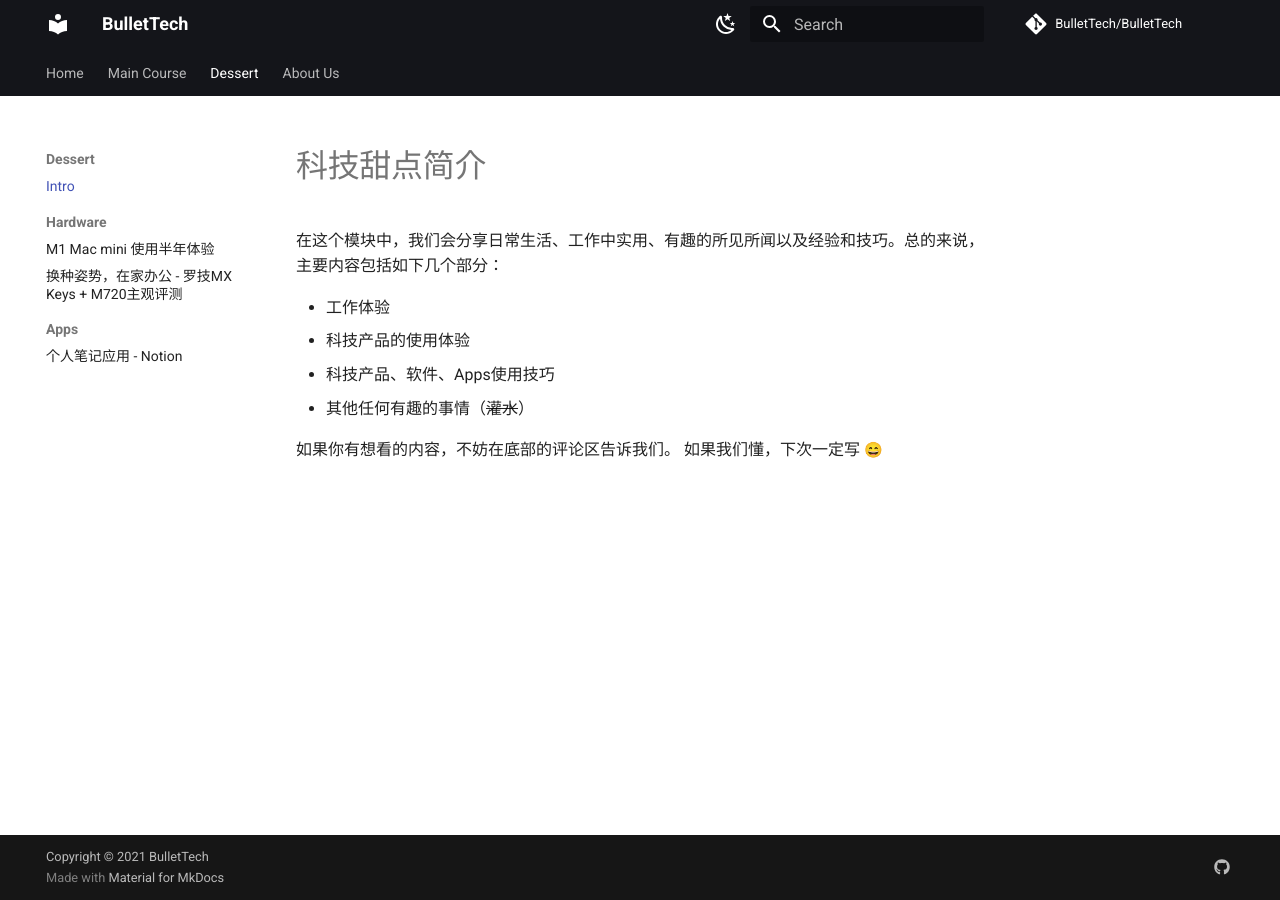
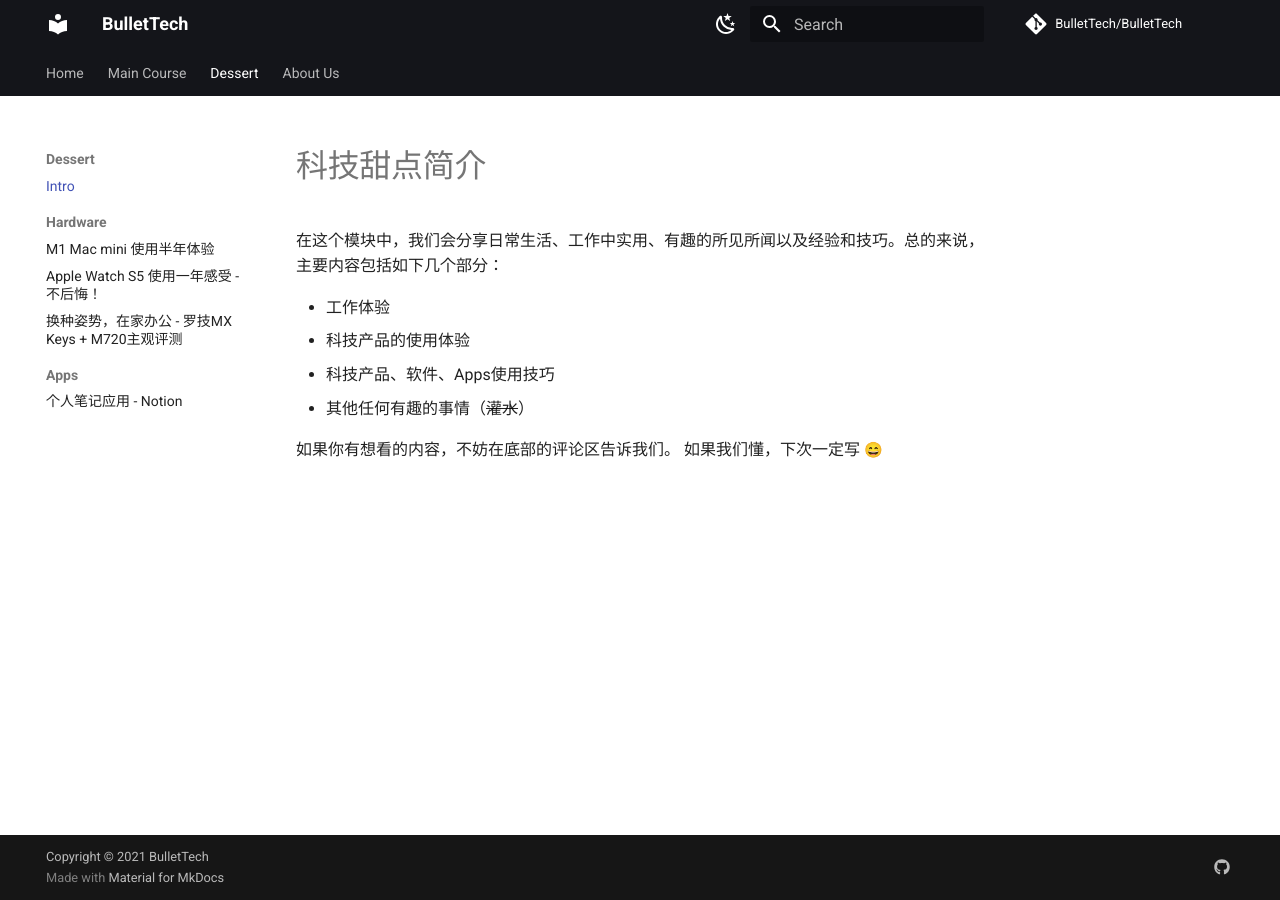
Before and after one commit to BulletTech/BulletTech, an MkDocs documentation site: the page built from docs/Dessert_blog_intro.md, in a window 1280 px wide. Built offline with MkDocs 1.6.1 and Material for MkDocs 9.7.7, drawn with Linux system fonts in a browser that asks for light colours; emoji names are drawn with the system emoji font; comment, search, counter and statistics services are not loaded.

Commit message:
Add Apple Watch S5 使用一年感受 - 不后悔！

```diff
--- a/mkdocs.yml
+++ b/mkdocs.yml
@@ -139,6 +139,7 @@ nav:
     - Intro: Dessert_blog_intro.md
     - Hardware:
         - M1 Mac mini 使用半年体验: Dessert_blog/Hardware/2021-06-03-Mac-mini.md
+        - Apple Watch S5 使用一年感受 - 不后悔！: Dessert_blog/Hardware/2021-01-02-Apple-Watch-S5.md
         - 换种姿势，在家办公 - 罗技MX Keys + M720主观评测: Dessert_blog/Hardware/2020-03-14-MX-Keys.md
     - Apps:
         - 个人笔记应用 - Notion: Dessert_blog/Apps/2021-06-06-Notion.md
```
